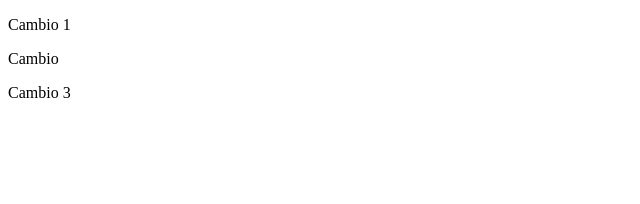
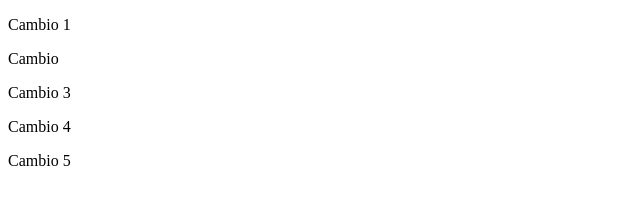
Before and after one commit to erikcmoo/proyecto2, a plain HTML site: page index.html in a window 1280 px wide. Shown: the whole page, without its empty margins (0-640 px from the left). Drawn offline with Linux system fonts and the light colour scheme.

Commit message:
cambio 5

```diff
--- a/index.html
+++ b/index.html
@@ -11,5 +11,7 @@
 <p>Cambio 1</p>
 <p>Cambio</p>
 <p>Cambio 3</p>
+<p>Cambio 4</p>
+<p>Cambio 5</p>
 </body>
 </html>
```
